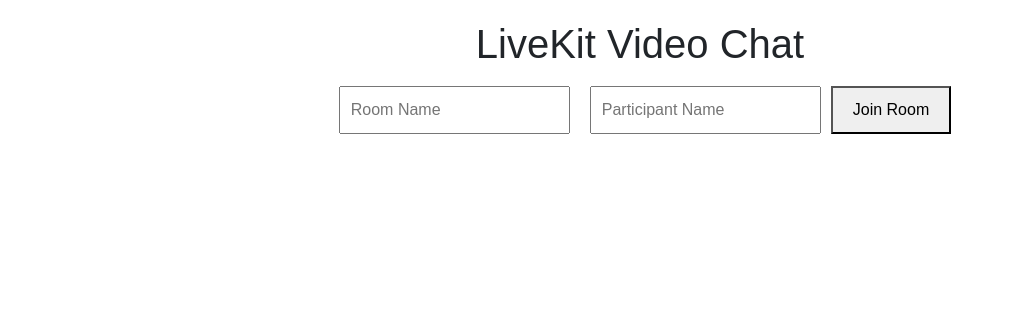
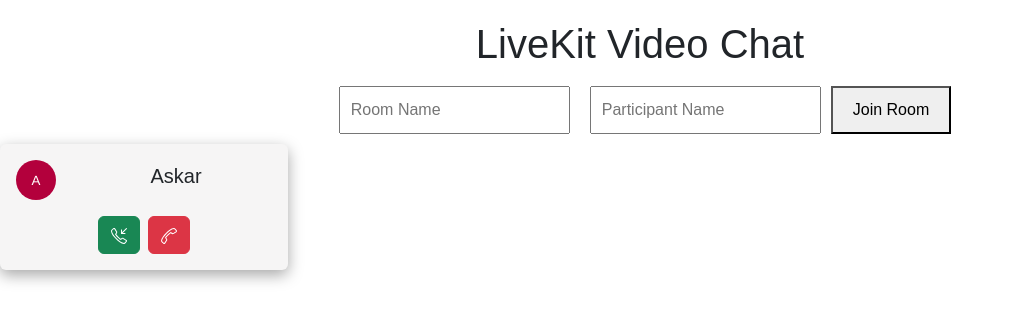
Before and after one commit to nishanth1301/livekit-demo, a React (Create React App) app: page / in a window 1280 px wide. Shown: the top 322 px of the page, without its empty margins (0-1014 px from the left). Built offline with nearby package versions, Linux system fonts and the light colour scheme; what @livekit/components-react would draw is missing.

Commit message:
updated usercard

```diff
--- a/src/App.tsx
+++ b/src/App.tsx
@@ -5,6 +5,7 @@
 import { Toaster } from "react-hot-toast";
 import ChatRoom from "./Chat/ChatRoom";
 import ChatBot from "./component/ChatBot";
+import UserCard from "./component/UserCard";
 
 function App() {
   const [roomName, setRoomName] = useState("");
@@ -50,6 +51,12 @@
             />
             <button type="submit">Join Room</button>
           </form>
+          <UserCard
+            name={"Askar"}
+            picUrl="https://via.placeholder.com/150"
+            handleAcceptOrReject={() => {}}
+            toastId={"t.id"}
+          />
         </>
       )}
     </div>
--- a/src/component/UserCard.tsx
+++ b/src/component/UserCard.tsx
@@ -1,4 +1,5 @@
 import React from "react";
+import Avatar from "react-avatar";
 import { Card, Button, Row, Col } from "react-bootstrap";
 import toast from "react-hot-toast";
 import { SlCallEnd, SlCallIn } from "react-icons/sl";
@@ -16,16 +17,24 @@
   toastId,
 }: UserCardProps) => {
   return (
-    <Card style={{ width: "18rem", backgroundColor: "#E7D4B5" }}>
+    <Card
+      style={{
+        width: "18rem",
+        backgroundColor: "#F6F5F5",
+        border: "none",
+        boxShadow: "rgba(0, 0, 0, 0.35) 0px 5px 15px",
+      }}
+    >
       <Card.Body>
         <Row className="align-items-center mb-3">
           <Col xs="auto">
-            <Card.Img
+            {/* <Card.Img
               variant="top"
               src={picUrl}
               className="rounded-circle"
               style={{ width: "50px", height: "50px" }}
-            />
+            /> */}
+            <Avatar value="76%" size="40" name={name} round={true} />
           </Col>
           <Col>
             <Card.Title>{name}</Card.Title>
```
